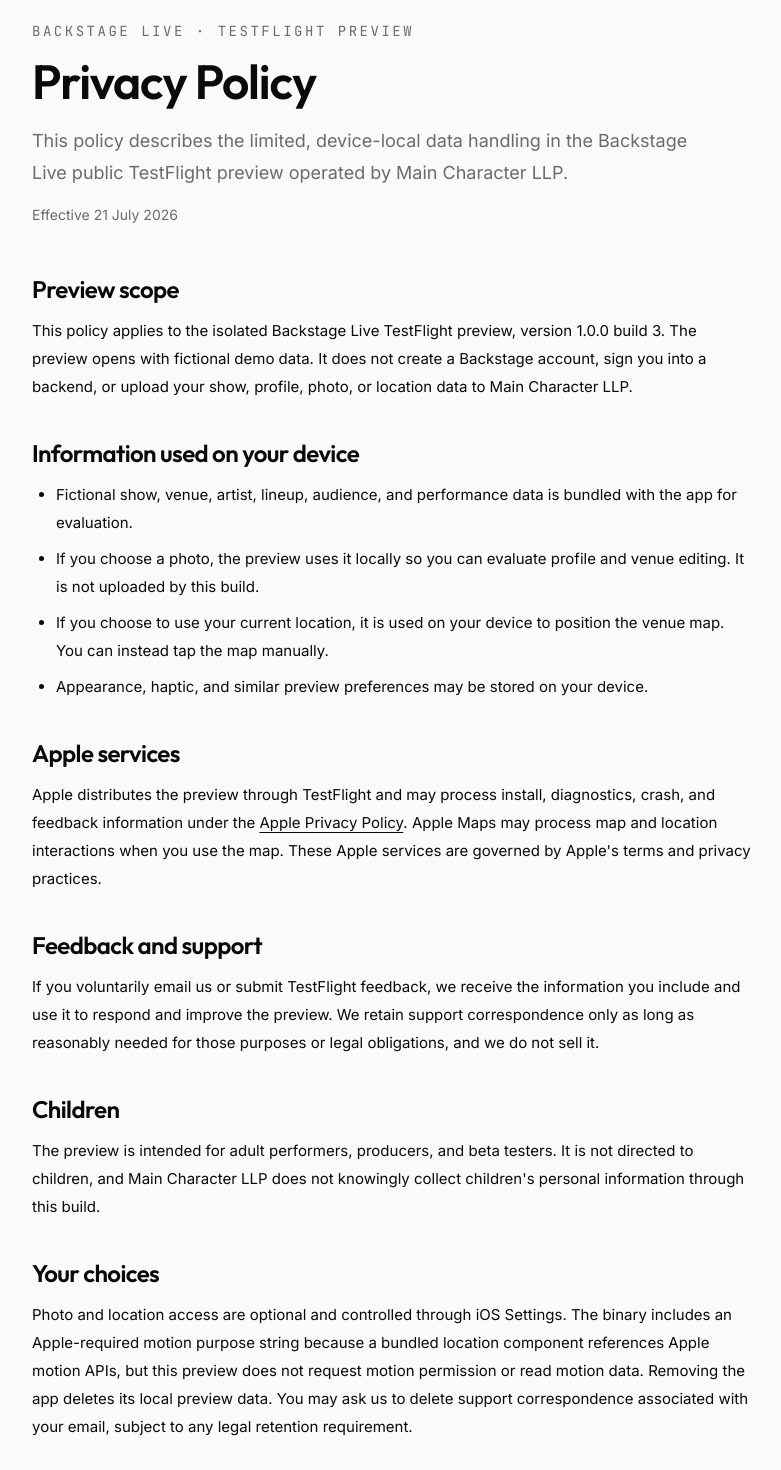
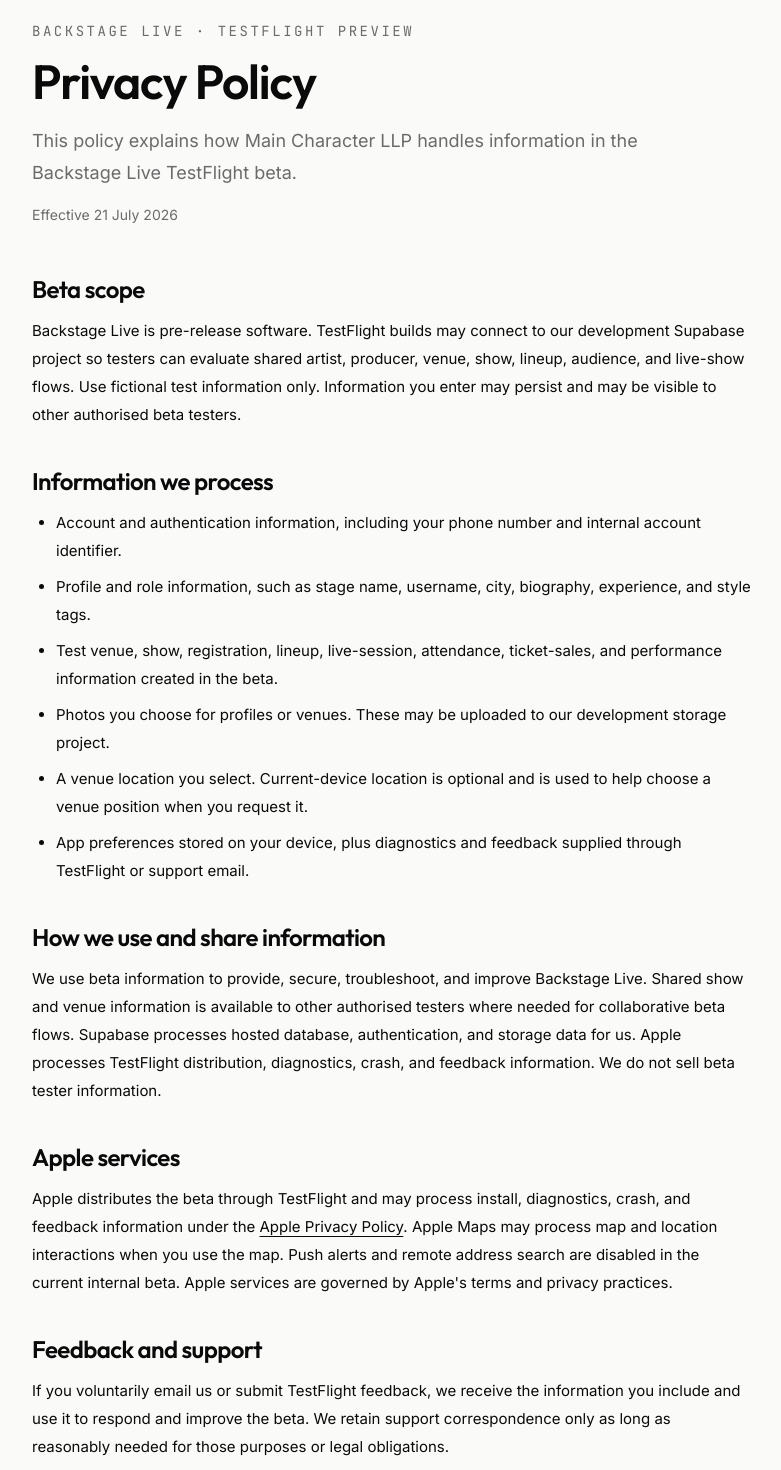
Before and after one commit to yogeshhrathod/MainCharacter, a Next.js app: page /backstage/privacy in a window 1280 px wide. Shown: the part 120-1590 px from the top of the page, without its empty margins (248-1029 px from the left). Built offline with nearby package versions, Linux system fonts and the light colour scheme.

Commit message:
Update Backstage beta legal disclosures

```diff
--- a/app/backstage/privacy/page.tsx
+++ b/app/backstage/privacy/page.tsx
@@ -3,8 +3,7 @@
 
 export const metadata: Metadata = {
   title: "Backstage Live Privacy Policy",
-  description:
-    "Privacy policy for the Backstage Live public TestFlight preview.",
+  description: "Privacy policy for the Backstage Live TestFlight beta.",
   alternates: { canonical: "/backstage/privacy" },
 };
 
@@ -12,54 +11,73 @@
   return (
     <LegalPage
       title="Privacy Policy"
-      summary="This policy describes the limited, device-local data handling in the Backstage Live public TestFlight preview operated by Main Character LLP."
+      summary="This policy explains how Main Character LLP handles information in the Backstage Live TestFlight beta."
     >
       <section>
-        <h2>Preview scope</h2>
+        <h2>Beta scope</h2>
         <p>
-          This policy applies to the isolated Backstage Live TestFlight preview,
-          version 1.0.0 build 3. The preview opens with fictional demo data. It
-          does not create a Backstage account, sign you into a backend, or
-          upload your show, profile, photo, or location data to Main Character
-          LLP.
+          Backstage Live is pre-release software. TestFlight builds may connect
+          to our development Supabase project so testers can evaluate shared
+          artist, producer, venue, show, lineup, audience, and live-show flows.
+          Use fictional test information only. Information you enter may persist
+          and may be visible to other authorised beta testers.
         </p>
       </section>
 
       <section>
-        <h2>Information used on your device</h2>
+        <h2>Information we process</h2>
         <ul>
           <li>
-            Fictional show, venue, artist, lineup, audience, and performance
-            data is bundled with the app for evaluation.
+            Account and authentication information, including your phone number
+            and internal account identifier.
           </li>
           <li>
-            If you choose a photo, the preview uses it locally so you can
-            evaluate profile and venue editing. It is not uploaded by this
-            build.
+            Profile and role information, such as stage name, username, city,
+            biography, experience, and style tags.
           </li>
           <li>
-            If you choose to use your current location, it is used on your
-            device to position the venue map. You can instead tap the map
-            manually.
+            Test venue, show, registration, lineup, live-session, attendance,
+            ticket-sales, and performance information created in the beta.
           </li>
           <li>
-            Appearance, haptic, and similar preview preferences may be stored on
-            your device.
+            Photos you choose for profiles or venues. These may be uploaded to
+            our development storage project.
+          </li>
+          <li>
+            A venue location you select. Current-device location is optional and
+            is used to help choose a venue position when you request it.
+          </li>
+          <li>
+            App preferences stored on your device, plus diagnostics and feedback
+            supplied through TestFlight or support email.
           </li>
         </ul>
       </section>
 
       <section>
+        <h2>How we use and share information</h2>
+        <p>
+          We use beta information to provide, secure, troubleshoot, and improve
+          Backstage Live. Shared show and venue information is available to
+          other authorised testers where needed for collaborative beta flows.
+          Supabase processes hosted database, authentication, and storage data
+          for us. Apple processes TestFlight distribution, diagnostics, crash,
+          and feedback information. We do not sell beta tester information.
+        </p>
+      </section>
+
+      <section>
         <h2>Apple services</h2>
         <p>
-          Apple distributes the preview through TestFlight and may process
-          install, diagnostics, crash, and feedback information under the{" "}
+          Apple distributes the beta through TestFlight and may process install,
+          diagnostics, crash, and feedback information under the{" "}
           <a href="https://www.apple.com/legal/privacy/">
             Apple Privacy Policy
           </a>
           . Apple Maps may process map and location interactions when you use
-          the map. These Apple services are governed by Apple&apos;s terms and
-          privacy practices.
+          the map. Push alerts and remote address search are disabled in the
+          current internal beta. Apple services are governed by Apple&apos;s
+          terms and privacy practices.
         </p>
       </section>
 
@@ -68,15 +86,15 @@
         <p>
           If you voluntarily email us or submit TestFlight feedback, we receive
           the information you include and use it to respond and improve the
-          preview. We retain support correspondence only as long as reasonably
-          needed for those purposes or legal obligations, and we do not sell it.
+          beta. We retain support correspondence only as long as reasonably
+          needed for those purposes or legal obligations.
         </p>
       </section>
 
       <section>
         <h2>Children</h2>
         <p>
-          The preview is intended for adult performers, producers, and beta
+          The beta is intended for adult performers, producers, and beta
           testers. It is not directed to children, and Main Character LLP does
           not knowingly collect children&apos;s personal information through
           this build.
@@ -87,12 +105,14 @@
         <h2>Your choices</h2>
         <p>
           Photo and location access are optional and controlled through iOS
-          Settings. The binary includes an Apple-required motion purpose string
-          because a bundled location component references Apple motion APIs, but
-          this preview does not request motion permission or read motion data.
-          Removing the app deletes its local preview data. You may ask us to
-          delete support correspondence associated with your email, subject to
-          any legal retention requirement.
+          Settings. The binary includes a motion purpose string because a
+          bundled location component references Apple motion APIs, but the
+          current beta does not request motion permission or read motion data.
+          Deleting the app removes local data but does not delete cloud beta
+          records. To request deletion of your beta account, cloud records, or
+          support correspondence, email us from the contact address associated
+          with the request. We may retain information where required by law or
+          needed for security and abuse prevention.
         </p>
       </section>
 
--- a/app/backstage/support/page.tsx
+++ b/app/backstage/support/page.tsx
@@ -3,8 +3,7 @@
 
 export const metadata: Metadata = {
   title: "Backstage Live Support",
-  description:
-    "Support information for the Backstage Live public TestFlight preview.",
+  description: "Support information for the Backstage Live TestFlight beta.",
   alternates: { canonical: "/backstage/support" },
 };
 
@@ -12,7 +11,7 @@
   return (
     <LegalPage
       title="Support"
-      summary="Help with the isolated Backstage Live public TestFlight preview."
+      summary="Help with the Backstage Live TestFlight beta."
     >
       <section>
         <h2>Contact</h2>
@@ -26,11 +25,13 @@
       </section>
 
       <section>
-        <h2>Using this preview</h2>
+        <h2>Using this beta</h2>
         <ul>
           <li>
-            No sign-in is required; the preview opens with fictional local data.
+            The internal beta signs in to a shared development backend. Use only
+            the test phone number or invitation supplied by Main Character LLP.
           </li>
+          <li>Use fictional test information only.</li>
           <li>Switch Artist and Producer roles from Profile.</li>
           <li>
             In Producer mode, open a show and update Tickets sold. Switch to
@@ -44,12 +45,12 @@
       </section>
 
       <section>
-        <h2>Resetting the preview</h2>
+        <h2>Signing out and resetting</h2>
         <p>
-          If the local preview becomes stuck, close and reopen it. To remove all
-          local preview data and permissions, delete the app and reinstall it
-          from TestFlight. There is no Backstage account or cloud data to delete
-          in this build.
+          Sign out from Profile. If the beta becomes stuck, close and reopen it
+          or reinstall it from TestFlight. Deleting the app removes local data
+          and permissions but does not delete your beta account or cloud test
+          records. Email us to request deletion.
         </p>
       </section>
 
```
Also changed, not shown: app/backstage/terms/page.tsx (+23 -21 lines).
